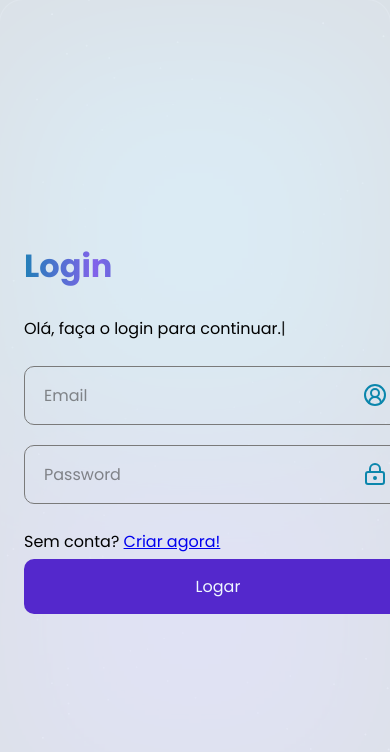
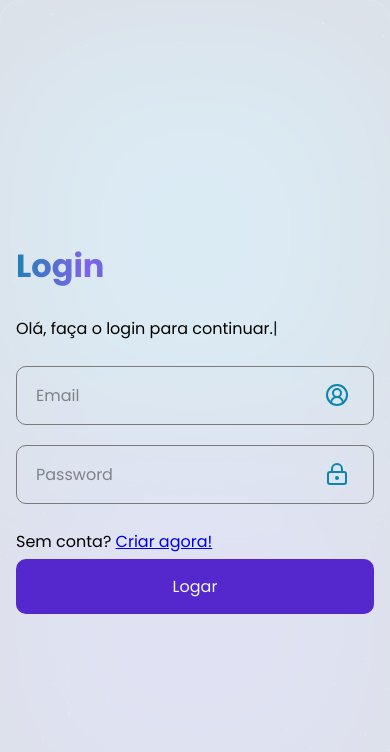
Before and after one commit to PedroFDias/AuthLogin-ReactTs, a React (Vite) app: page / in a window 390 px wide. Shown: the top 752 px of the page. Built offline with nearby package versions, Linux system fonts and the light colour scheme.

Commit message:
refactor: corrigir responsividade no mobile

```diff
--- a/src/pages/Login/Login.css
+++ b/src/pages/Login/Login.css
@@ -94,5 +94,12 @@
     .form {
         width: 100% !important;
         padding: 1.5rem;
+        display: flex;
+        flex-direction: column;
+        align-items: center;
+    }
+
+    .form .inputs {
+        width: 100% !important;
     }
 }
--- a/src/pages/Register/register.css
+++ b/src/pages/Register/register.css
@@ -1,4 +1,4 @@
-.divRegister{
+.divRegister {
     max-width: 1000px;
     backdrop-filter: blur(200px) !important;
     z-index: 1;
@@ -8,37 +8,38 @@
     padding: 18px;
 }
 
-.divInterna{
+.divInterna {
     width: 100%;
     box-sizing: border-box;
     padding: 5.5em 2.5em 4em 2.5em;
     display: flex;
     justify-content: center;
     flex-direction: row;
-    overflow: visible; /* importante */
+    overflow: visible;
+    /* importante */
     gap: 70px;
     background-color: #f0f6fce8;
     border-radius: 17px;
 }
 
-.leftSide{
+.leftSide {
     max-width: 100%;
     height: auto;
     object-fit: contain;
 }
 
-div{
-    width: 50% ;
+div {
+    width: 50%;
 }
 
-.form{
+.form {
     display: flex;
     align-items: center;
     flex-direction: column;
     width: 50%;
     gap: 5px;
 
-    .inputs{
+    .inputs {
         gap: 5px;
         flex-direction: column;
         align-items: center;
@@ -46,7 +47,7 @@
     }
 }
 
-.linkPagina{
+.linkPagina {
     display: flex;
     flex-wrap: nowrap;
     flex-direction: row;
@@ -54,27 +55,18 @@
 }
 
 @media screen and (max-width: 400px) {
-    .divRegister{
+    .divRegister {
         width: 100% !important;
         padding: 0;
         height: 100%;
     }
 
     .divInterna {
+        flex-direction: column;
+        justify-content: center;
+        align-items: center;
         width: 100%;
-        height: 100%;
-        box-sizing: border-box;
-        padding: 0!important;
-        margin: 0;
-        display: flex;
-        justify-content: left;
-        align-items: center;
-        flex-direction: row;
-        overflow: visible;
-        /* importante */
-        gap: 0;
-        background-color: #f0f6fce8;
-        border-radius: 0px !important;
+        padding: 1rem !important;
     }
 
     .leftSide {
@@ -84,5 +76,12 @@
     .form {
         width: 100% !important;
         padding: 1.5rem;
+        display: flex;
+        flex-direction: column;
+        align-items: center;
+    }
+
+    .form .inputs {
+        width: 100% !important;
     }
 }
```
